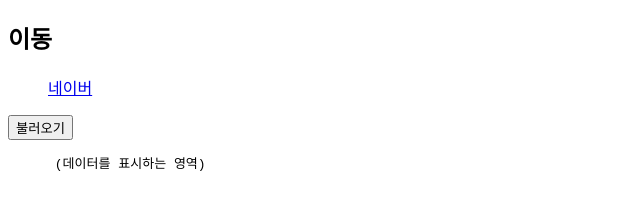
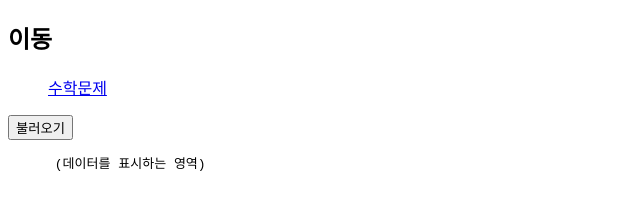
Before and after one commit to JuYong-Shin/JuYong-Shin.github.io, a plain HTML site: page index2.html in a window 1280 px wide. Shown: the full height of the page, 0-640 px from the left. Drawn offline with Linux system fonts and the light colour scheme.

Commit message:
Update index2.html

```diff
--- a/index2.html
+++ b/index2.html
@@ -13,7 +13,7 @@
       이동
     </h2>
     <ul>
-      <a href="https://www.naver.com/"> 네이버 </a>
+      <a href="https://github.com/juyong203/korean-math-problems"> 수학문제 </a>
     </ul>
   </div>
 
```
